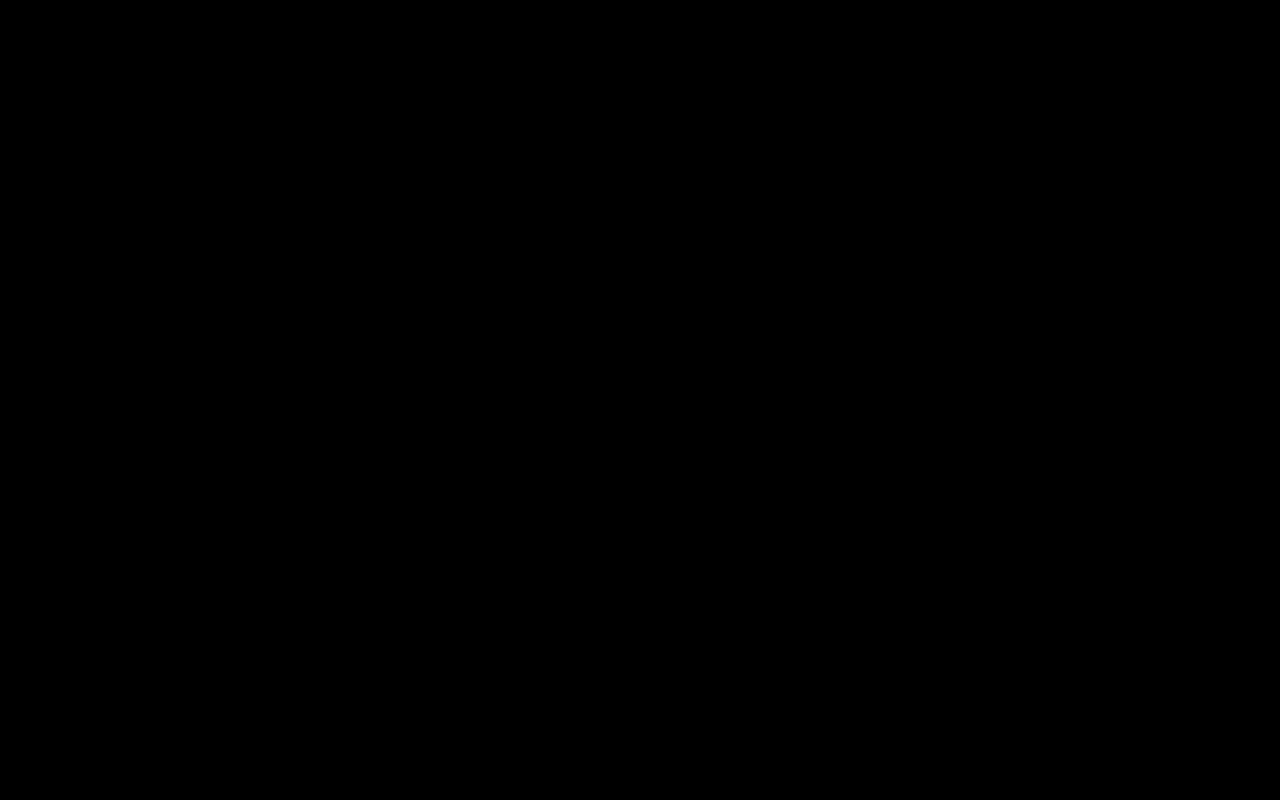
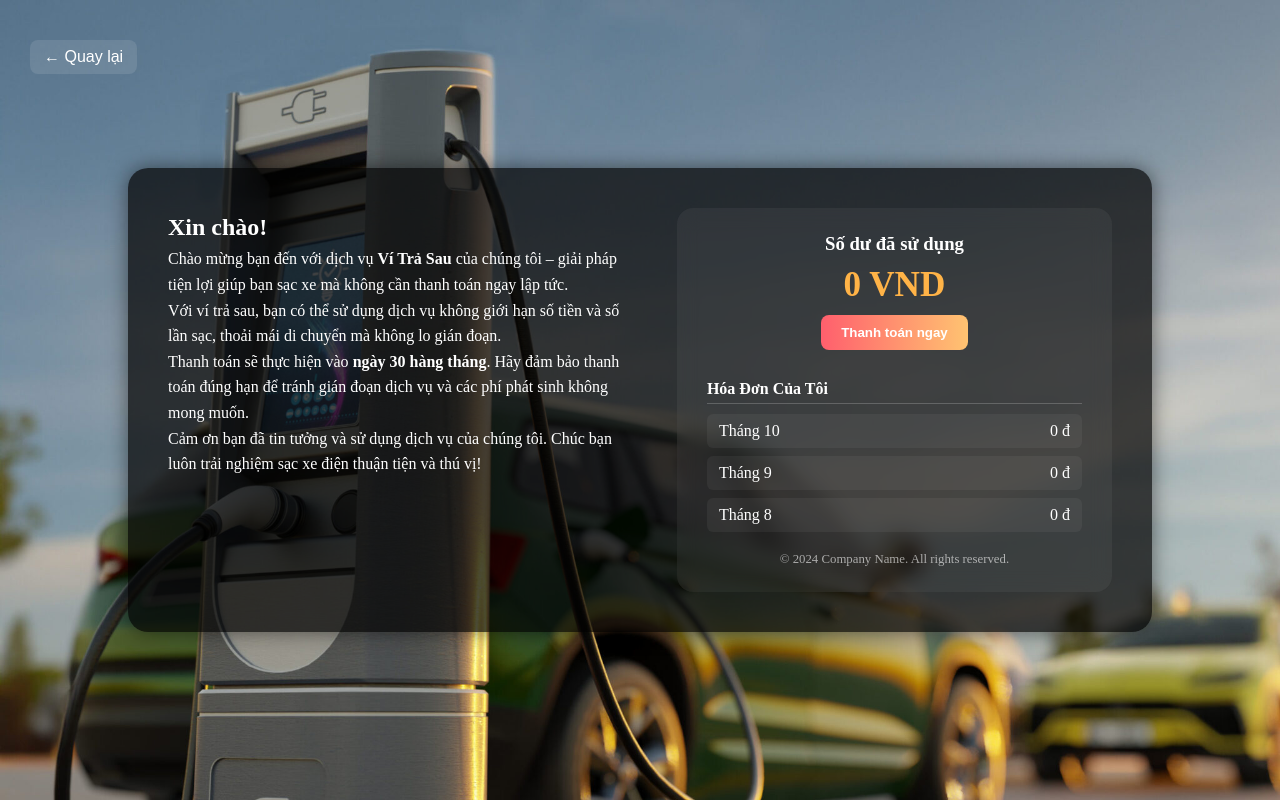
Before and after one commit to EV-Charging-Management-System/EV-Charging-Management-System-frontend, a React (Vite) app: page /vi-tra-sau in a window 1280 px wide. Before the commit this address had no page. Built offline with nearby package versions, Linux system fonts and the light colour scheme.

Commit message:
Cập nhật thêm UI ví trả sau

```diff
--- a/src/App.tsx
+++ b/src/App.tsx
@@ -3,14 +3,21 @@ import { BrowserRouter, Routes, Route } from "react-router-dom";
 import HomePage from "./components/Auth/HomePage";
 import Membership from "./components/Auth/Membership";
 import MembershipDetail from "./components/Auth/MembershipDetail";
+import ViTraSau from "./components/Auth/ViTraSau"; // thêm import
 
 const App: React.FC = () => {
   return (
     <BrowserRouter>
       <Routes>
+        {/* Trang chủ */}
         <Route path="/" element={<HomePage />} />
+
+        {/* Trang hội viên */}
         <Route path="/membership" element={<Membership />} />
         <Route path="/membership/:type" element={<MembershipDetail />} />
+
+        {/* Trang ví trả sau */}
+        <Route path="/vi-tra-sau" element={<ViTraSau />} />
       </Routes>
     </BrowserRouter>
   );
--- a/src/components/Auth/ProfileUser.tsx
+++ b/src/components/Auth/ProfileUser.tsx
@@ -1,30 +1,86 @@
 import React, { useState } from "react";
 import "./HomePage.css"; // dùng chung CSS
+import { useNavigate } from "react-router-dom";
+
 
 const ProfileUser: React.FC = () => {
   const [open, setOpen] = useState(false);
+  const navigate = useNavigate();
+
+  // Xử lý điều hướng và đóng menu
+  const handleNavigate = (path: string) => {
+    navigate(path);
+    setOpen(false);
+  };
 
   return (
-    <div className="profile-container">
-      {/* Nút tròn account */}
+    <div className="profile-container" style={{ position: "relative" }}>
+      {/* Nút avatar tròn */}
       <img
         src="/account.jpg"
         alt="Account"
         className="account-avatar"
         onClick={() => setOpen(!open)}
+        style={{
+          width: "40px",
+          height: "40px",
+          borderRadius: "50%",
+          cursor: "pointer",
+          border: "2px solid white",
+        }}
       />
 
-      {/* Bảng thông tin user */}
+      {/* Dropdown menu */}
       {open && (
-        <div className="profile-dropdown">
-          <img src="/account.jpg" alt="Account" className="account-avatar" />
-          <h3 className="profile-name">Jos Nguyễn</h3>
-          <p className="profile-id">ID: SE182928</p>
+        <div
+          className="profile-dropdown"
+          style={{
+            position: "absolute",
+            right: 0,
+            marginTop: "10px",
+            background: "rgba(0, 0, 0, 0.85)",
+            backdropFilter: "blur(6px)",
+            color: "white",
+            borderRadius: "12px",
+            width: "220px",
+            padding: "16px",
+            zIndex: 100,
+            border: "1px solid rgba(255,255,255,0.2)",
+          }}
+        >
+          <div style={{ textAlign: "center" }}>
+            <img
+              src="/account.jpg"
+              alt="Account"
+              style={{
+                width: "60px",
+                height: "60px",
+                borderRadius: "50%",
+                margin: "0 auto 8px",
+                border: "2px solid #4ade80",
+              }}
+            />
+            <h3 className="profile-name">Jos Nguyễn</h3>
+            <p className="profile-id">ID: SE182928</p>
+          </div>
 
-          <div className="profile-menu">
-            <button>Thông tin cá nhân</button>
-            <button>Mật Khẩu và Bảo Mật</button>
-            <button>Ví Trả Sau</button>
+          <div
+            className="profile-menu"
+            style={{
+              display: "flex",
+              flexDirection: "column",
+              gap: "8px",
+              marginTop: "10px",
+            }}
+          >
+            <button className="profile-btn">Thông tin cá nhân</button>
+            <button className="profile-btn">Mật khẩu & Bảo mật</button>
+            <button
+              className="profile-btn"
+              onClick={() => handleNavigate("/vi-tra-sau")}
+            >
+              Ví Trả Sau
+            </button>
           </div>
         </div>
       )}
--- /dev/null
+++ b/src/components/Auth/ViTraSau.css
@@ -0,0 +1,110 @@
+.vi-tra-sau-container {
+  background: url("/vitrasau.jpg") center/cover no-repeat;
+  min-height: 100vh;
+  color: white;
+  display: flex;
+  flex-direction: column;
+  align-items: center;
+  justify-content: center;
+  position: relative;
+}
+
+.back-btn {
+  position: absolute;
+  top: 20px;
+  left: 30px;
+  background: rgba(255, 255, 255, 0.1);
+  border: none;
+  color: #fff;
+  font-size: 1rem;
+  padding: 8px 14px;
+  border-radius: 8px;
+  cursor: pointer;
+  transition: background 0.3s;
+}
+.back-btn:hover {
+  background: rgba(255, 255, 255, 0.3);
+}
+
+.vi-tra-sau-card {
+  display: flex;
+  justify-content: space-between;
+  gap: 40px;
+  background: rgba(0, 0, 0, 0.7);
+  border-radius: 20px;
+  padding: 40px;
+  width: 80%;
+  max-width: 1100px;
+  box-shadow: 0 0 20px rgba(0, 0, 0, 0.5);
+}
+
+.vi-tra-sau-info {
+  flex: 1;
+  line-height: 1.6;
+  font-size: 1rem;
+}
+
+.vi-tra-sau-wallet {
+  flex: 0.8;
+  background: rgba(255, 255, 255, 0.05);
+  border-radius: 16px;
+  padding: 25px 30px;
+  display: flex;
+  flex-direction: column;
+  align-items: center;
+  backdrop-filter: blur(10px);
+}
+
+.wallet-amount {
+  font-size: 2.2rem;
+  color: #ffb347;
+  margin: 10px 0;
+}
+
+.pay-btn {
+  background: linear-gradient(90deg, #ff5f6d, #ffc371);
+  border: none;
+  padding: 10px 20px;
+  border-radius: 8px;
+  color: #fff;
+  cursor: pointer;
+  font-weight: 600;
+  margin-bottom: 20px;
+  transition: transform 0.2s, opacity 0.2s;
+}
+.pay-btn:hover {
+  transform: scale(1.05);
+  opacity: 0.9;
+}
+
+.invoice-section {
+  width: 100%;
+  margin-top: 10px;
+  text-align: left;
+}
+
+.invoice-section h4 {
+  margin-bottom: 10px;
+  border-bottom: 1px solid rgba(255, 255, 255, 0.2);
+  padding-bottom: 5px;
+}
+
+.invoice-list {
+  display: flex;
+  flex-direction: column;
+  gap: 8px;
+}
+
+.invoice-item {
+  display: flex;
+  justify-content: space-between;
+  background: rgba(255, 255, 255, 0.05);
+  padding: 8px 12px;
+  border-radius: 6px;
+}
+
+.wallet-footer {
+  margin-top: 20px;
+  font-size: 0.8rem;
+  color: rgba(255, 255, 255, 0.6);
+}
--- /dev/null
+++ b/src/components/Auth/ViTraSau.tsx
@@ -0,0 +1,72 @@
+import React from "react";
+import { useNavigate } from "react-router-dom";
+import "./ViTraSau.css";
+
+const ViTraSau: React.FC = () => {
+  const navigate = useNavigate();
+
+  return (
+    <div className="vi-tra-sau-container">
+      {/* Nút quay lại */}
+      <button className="back-btn" onClick={() => navigate(-1)}>
+        ← Quay lại
+      </button>
+
+      {/* Nội dung chính */}
+      <div className="vi-tra-sau-card">
+        {/* Bên trái: mô tả */}
+        <div className="vi-tra-sau-info">
+          <h2>Xin chào!</h2>
+          <p>
+            Chào mừng bạn đến với dịch vụ <b>Ví Trả Sau</b> của chúng tôi – giải
+            pháp tiện lợi giúp bạn sạc xe mà không cần thanh toán ngay lập tức.
+          </p>
+          <p>
+            Với ví trả sau, bạn có thể sử dụng dịch vụ không giới hạn số tiền và
+            số lần sạc, thoải mái di chuyển mà không lo gián đoạn.
+          </p>
+          <p>
+            Thanh toán sẽ thực hiện vào <b>ngày 30 hàng tháng</b>. Hãy đảm bảo
+            thanh toán đúng hạn để tránh gián đoạn dịch vụ và các phí phát sinh
+            không mong muốn.
+          </p>
+          <p>
+            Cảm ơn bạn đã tin tưởng và sử dụng dịch vụ của chúng tôi. Chúc bạn
+            luôn trải nghiệm sạc xe điện thuận tiện và thú vị!
+          </p>
+        </div>
+
+        {/* Bên phải: thông tin ví */}
+        <div className="vi-tra-sau-wallet">
+          <h3>Số dư đã sử dụng</h3>
+          <h1 className="wallet-amount">0 VND</h1>
+          <button className="pay-btn">Thanh toán ngay</button>
+
+          <div className="invoice-section">
+            <h4>Hóa Đơn Của Tôi</h4>
+            <div className="invoice-list">
+              <div className="invoice-item">
+                <span>Tháng 10</span>
+                <span>0 đ</span>
+              </div>
+              <div className="invoice-item">
+                <span>Tháng 9</span>
+                <span>0 đ</span>
+              </div>
+              <div className="invoice-item">
+                <span>Tháng 8</span>
+                <span>0 đ</span>
+              </div>
+            </div>
+          </div>
+
+          <footer className="wallet-footer">
+            <p>© 2024 Company Name. All rights reserved.</p>
+          </footer>
+        </div>
+      </div>
+    </div>
+  );
+};
+
+export default ViTraSau;
```
Also changed, not shown: public/vitrasau.jpg (added).
